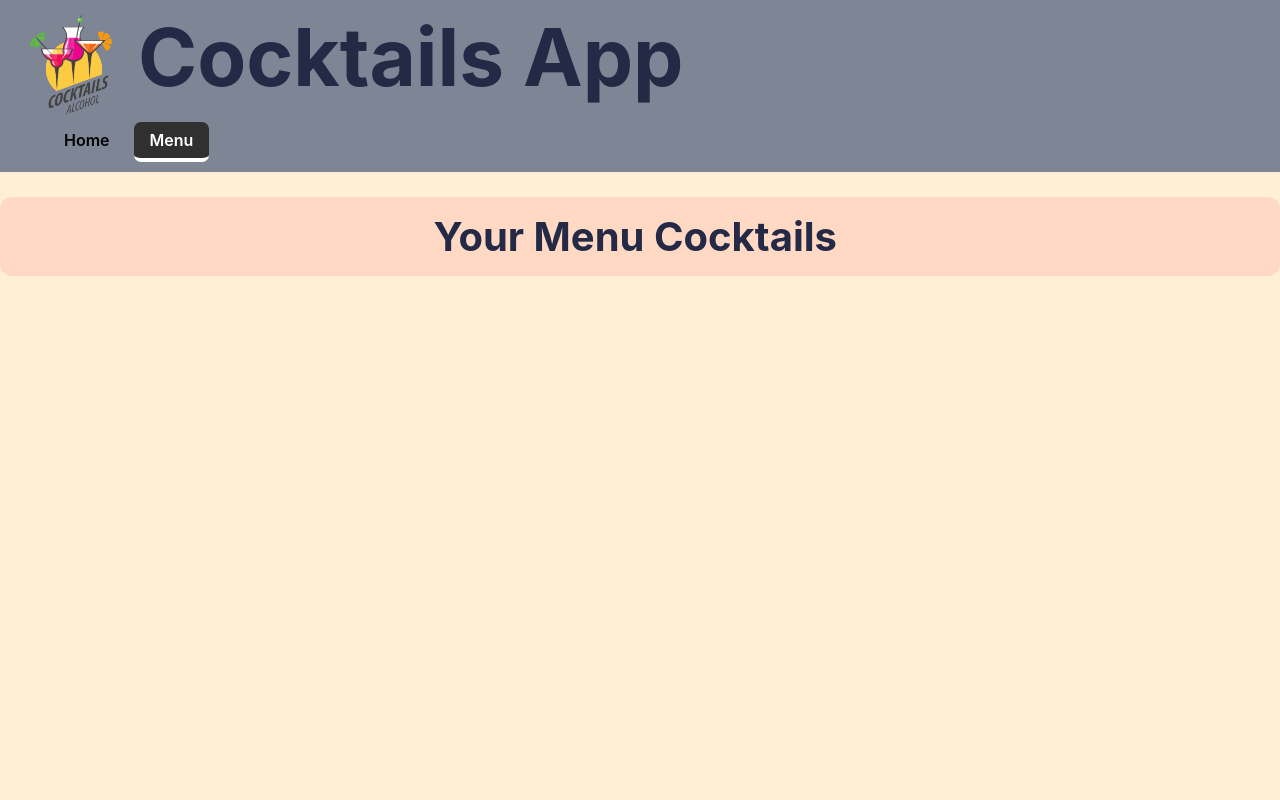
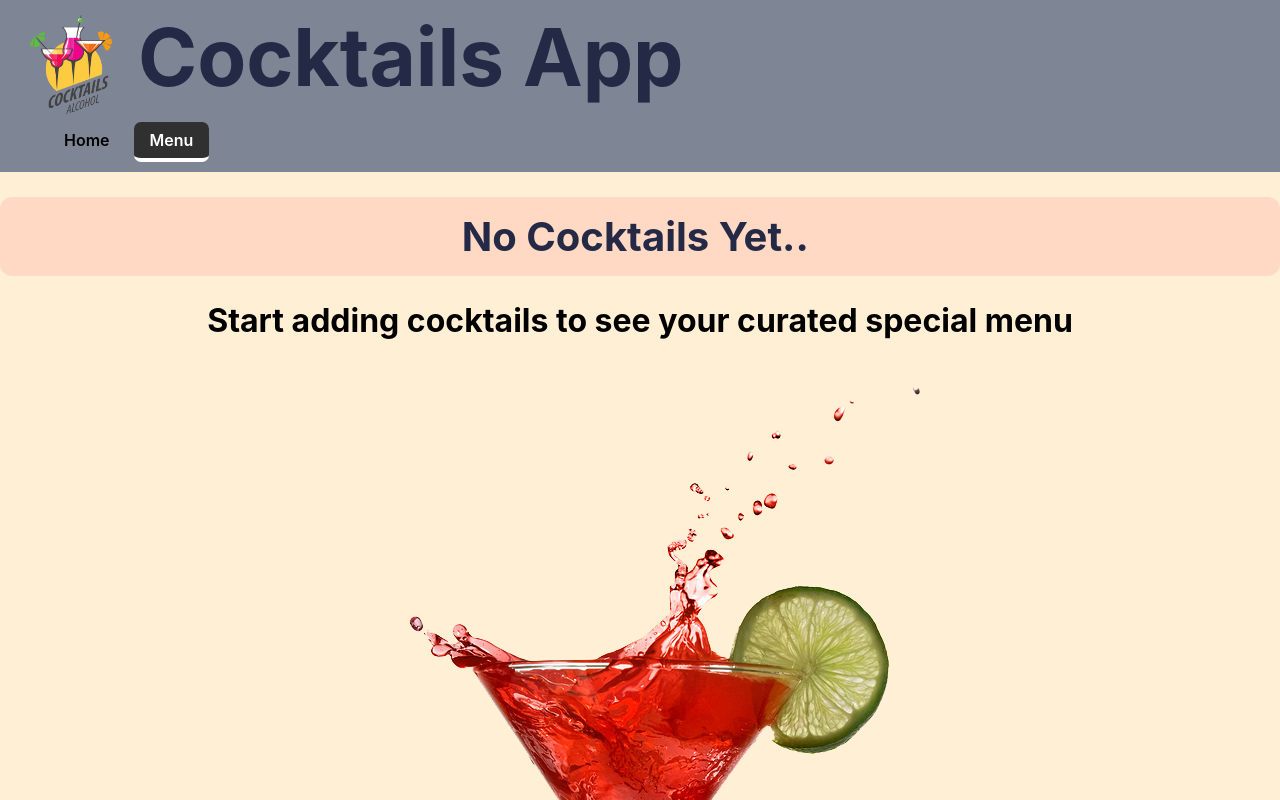
Before and after one commit to idanrozin/cocktails-app, a React (Create React App) app: page /menu in a window 1280 px wide. Shown: the top 800 px of the page. Built offline with nearby package versions, Linux system fonts and the light colour scheme.

Commit message:
handled no menu items styling

```diff
--- a/src/components/Navbar/styles.js
+++ b/src/components/Navbar/styles.js
@@ -4,7 +4,10 @@ import mediaQueries from '../../services/CssUtils';
 const Nav = styled.nav`
   background-color: #7e8696;
   padding: 10px 4px;
-  ${mediaQueries(`padding: 10px 50px;`)}
+  ${mediaQueries(`
+    padding: 10px 50px;
+    margin: -1px;
+  `)}
 `;
 
 const List = styled.ul`
--- a/src/pages/Menu/Menu.jsx
+++ b/src/pages/Menu/Menu.jsx
@@ -4,6 +4,7 @@ import Tooltip from '@mui/material/Tooltip';
 import PlaylistRemoveIcon from '@mui/icons-material/PlaylistRemove';
 import Section from '../../components/Section/Section.jsx';
 import { useCocktailsContext } from '../../services/CocktailsContext';
+import CocktailsMenu from '../../assets/cocktail-menu.png';
 import S from './styles';
 
 const getIngredients = (drinkItem) => {
@@ -22,10 +23,20 @@ const getIngredients = (drinkItem) => {
 };
 export default function Menu() {
   const [{ menuItems }, { removeMenuItem }] = useCocktailsContext();
-
+  const hasMenuItems = () => Object.keys(menuItems).length > 0;
   return (
     <>
-      <Section title="Your Menu Cocktails" />
+      <Section
+        title={hasMenuItems() ? 'Your Cocktails Menu' : 'No Cocktails Yet..'}
+      />
+      {hasMenuItems() ? null : (
+        <>
+          <S.Title>
+            Start adding cocktails to see your curated special menu
+          </S.Title>
+          <S.CocktailLogo src={CocktailsMenu}></S.CocktailLogo>
+        </>
+      )}
       {Object.values(menuItems).map((item) => (
         <S.MenuItem key={item.idDrink}>
           <Tooltip title={'Remove Item From The Menu'}>
--- a/src/pages/Menu/styles.js
+++ b/src/pages/Menu/styles.js
@@ -51,4 +51,14 @@ const Instructions = styled.div`
   font-weight: 600;
 `;
 
-export default { MenuItem, ImagedTitle, Instructions };
+const Title = styled.div`
+  font-size: 2em;
+  font-weight: 650;
+  ${mediaQueries(`font-size: 1.2em;`)}
+`;
+
+const CocktailLogo = styled.img`
+  ${mediaQueries(`width: 80%`)}
+`;
+
+export default { MenuItem, ImagedTitle, Instructions, Title, CocktailLogo };
```
Also changed, not shown: src/assets/cocktail-menu.png (added).
